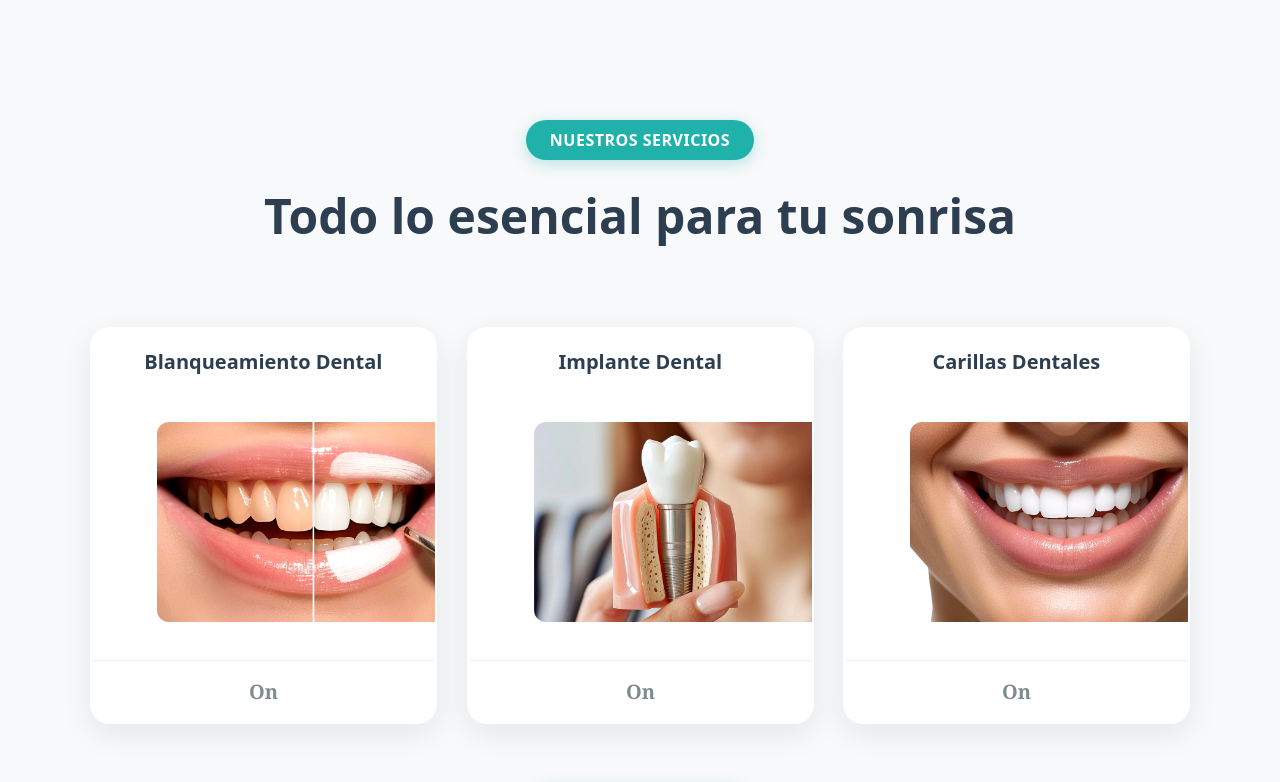
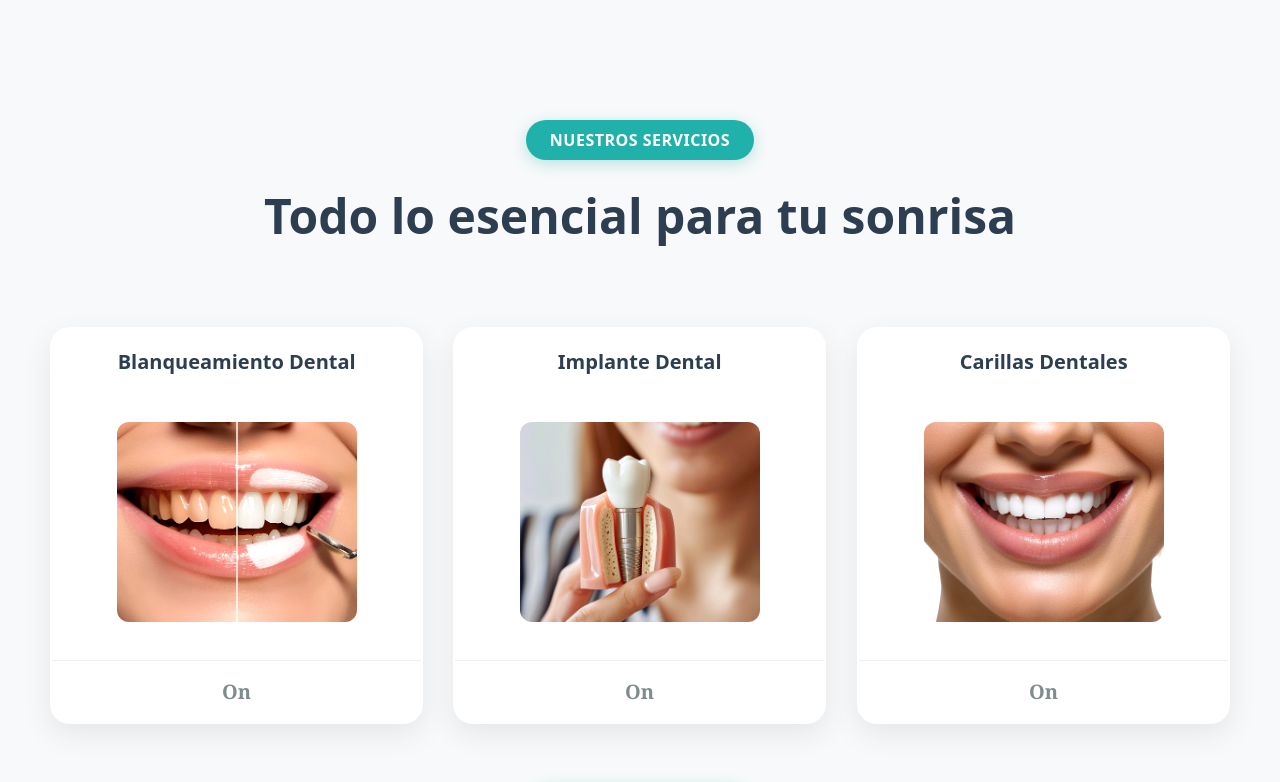
Before and after one commit to Jan-Amixtlan/odonto-nieves, a React (Vite) app: page / in a window 1280 px wide. Shown: the part 1500-2282 px from the top of the page. Built offline with nearby package versions, Linux system fonts and the light colour scheme.

Commit message:
Update ServicesSection styles for improved responsiveness; adjust padding and image size, and enhance overlay layout for mobile

```diff
--- a/src/Components/ServicesSection/ServicesSection.css
+++ b/src/Components/ServicesSection/ServicesSection.css
@@ -20,7 +20,7 @@
 .services-container {
     max-width: 1200px;
     margin: 0 auto;
-    padding: 0 50px;
+    padding: 0 10px;
 }
 
 /* Header de la sección */
@@ -134,7 +134,7 @@
 }
 
 .service-image {
-    width: 100%;
+    width: 240px;
     height: 200px;
     object-fit: cover;
     border-radius: 12px;
@@ -358,11 +358,15 @@
 
     /* Ajustes para overlay en móvil */
     .service-overlay {
-        margin: 0 15px;
+        left: 15px;
+        right: 15px;
+        top: 0;
+        bottom: 0;
     }
 
     .overlay-content {
         padding: 20px 15px;
+        max-width: 90%;
     }
 
     .overlay-question {
--- a/src/pages/ContactScreen.jsx
+++ b/src/pages/ContactScreen.jsx
@@ -8,7 +8,7 @@ import DentalFooterContact from "../Components/DentalFooterContact/DentalFooterC
 const ContactScreen = () => {
     return (
         <div>
-            <PageHeader title="Contacto" />
+            <PageHeader title="Contacto" currentPage="contactanos" />
             <AppointmentForm />
 
             <LocationContact />
```
